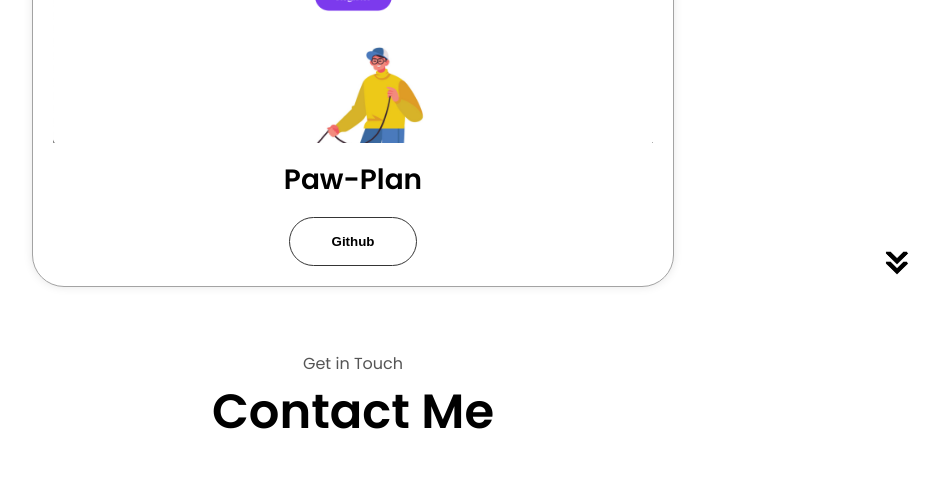
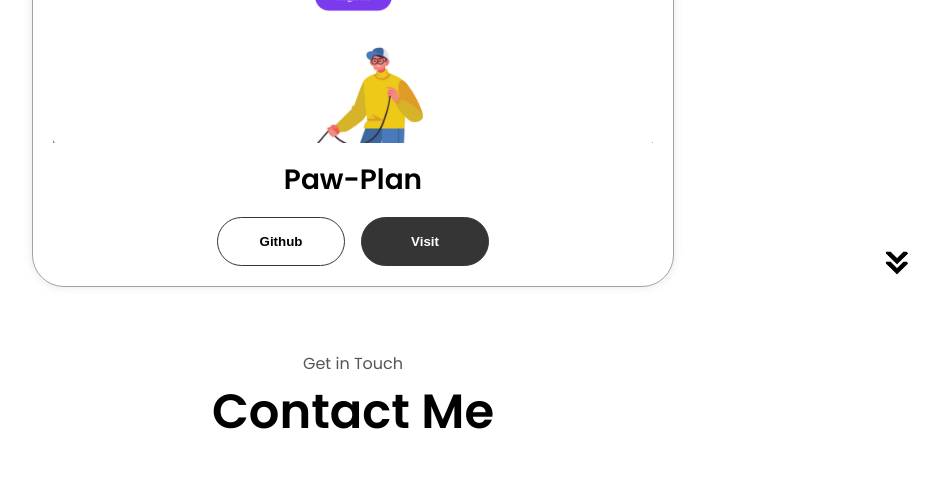
Before and after one commit to nevinramjitsingh/html-css-js-portfolio, a plain HTML site: page index.html in a window 1280 px wide. Shown: the part 2784-3261 px from the top of the page, without its empty margins (287-1226 px from the left). Drawn offline with Linux system fonts and the light colour scheme.

Commit message:
Added visit button to project & updated resume again

```diff
--- a/index.html
+++ b/index.html
@@ -300,6 +300,12 @@
               >
                 Github
               </button>
+              <button
+                class="btn btn-color-1 project-btn"
+                onclick="location.href='https://paw-plan.netlify.app/'">
+
+                Visit
+              </button>
             </div>
           </div>
         </div>
```
Also changed, not shown: 1 other file.
